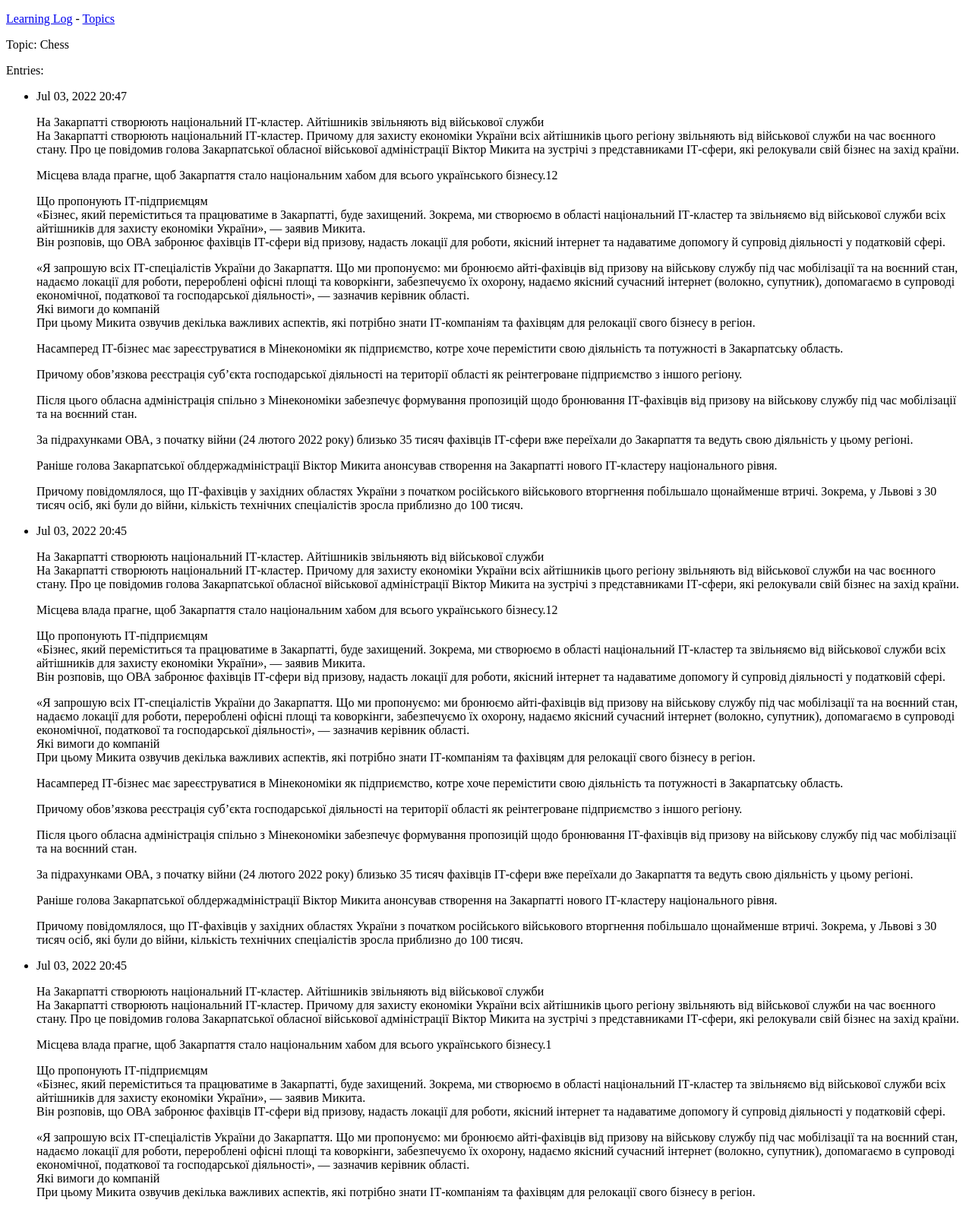
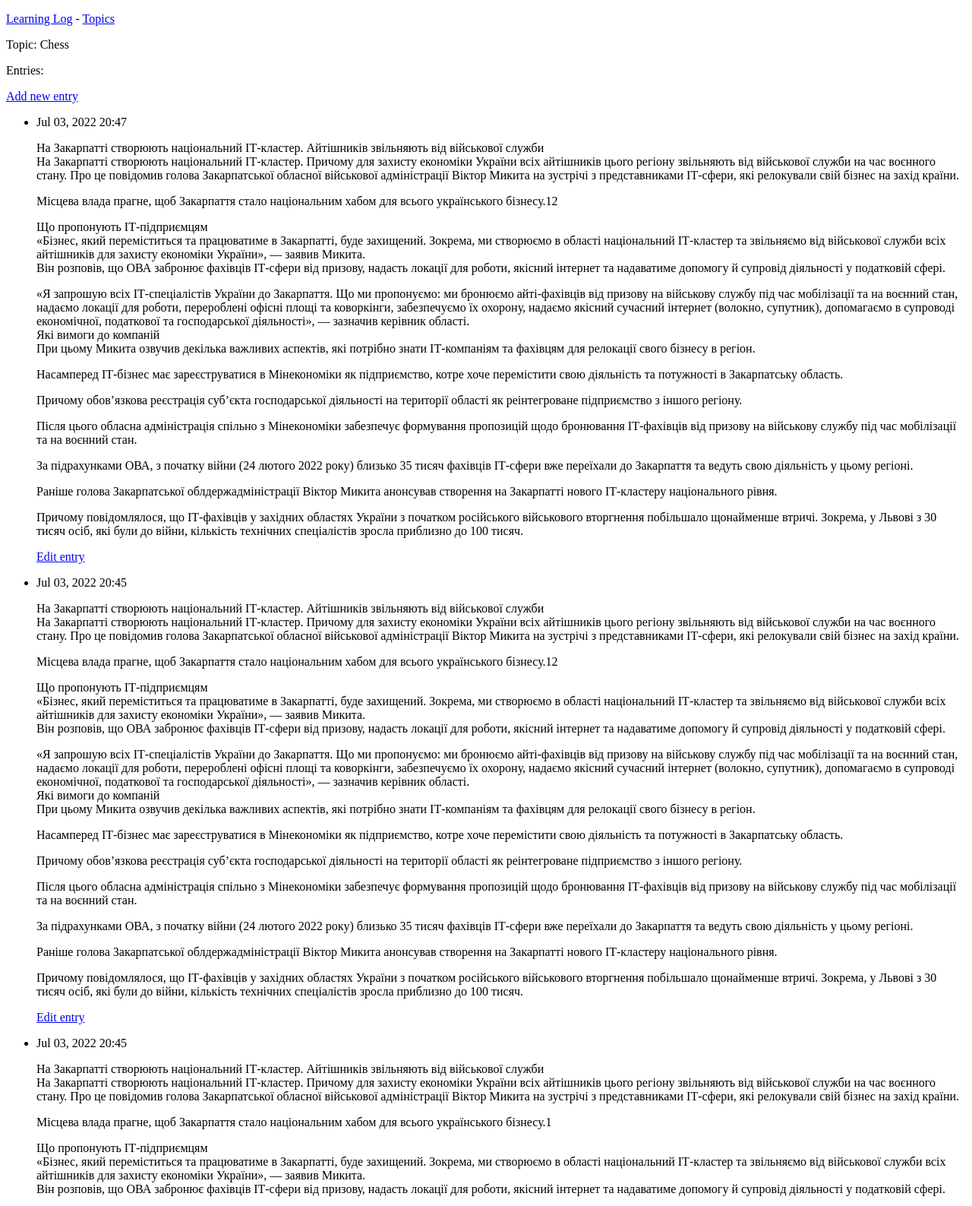
Before and after one commit to alexbohachov/Learning-Logs, a Django app: page /topics/1 in a window 1280 px wide. Shown: the top 1587 px of the page at 76% size. Run offline with Django 3.2, Linux system fonts and the light colour scheme; data comes from the database, SQL or seed files in the repository; both versions use the stored data as it was after the commit.

Commit message:
new_topic, new_entry, edit_entry

```diff
--- a/learning_logs/templates/learning_logs/topic.html
+++ b/learning_logs/templates/learning_logs/topic.html
@@ -10,11 +10,13 @@
   {% block content %}
   <p>Topic: {{ topic }}</p>
   <p>Entries:</p>
+  <p><a href="{% url 'learning_logs:new_entry' topic.id %}">Add new entry</a></p>
   <ul>
       {% for entry in entries %}
       <li>
           <p>{{ entry.date_added|date:'M d, Y H:i' }}</p>
           <p>{{ entry.text|linebreaks }}</p>
+          <p><a href="{% url 'learning_logs:edit_entry' entry.id %}">Edit entry</a> </p>
       </li>
       {% empty %}
       <li>There are no entries for this topic yet.</li>
--- a/learning_logs/templates/learning_logs/topics.html
+++ b/learning_logs/templates/learning_logs/topics.html
@@ -17,7 +17,7 @@
         <li>No topics have benn added yet.</li>
     {% endfor %}
  </ul>
-
+ <a href="{% url 'learning_logs:new_topic' %}">Add a new topic</a>
 {% endblock content %}
 </body>
 </html>
--- a/learning_logs/urls.py
+++ b/learning_logs/urls.py
@@ -8,4 +8,9 @@ urlpatterns = [
     path('', views.index, name='index'),
     path('topic/', views.topics, name='topics'),
     path('topics/<int:topic_id>', views.topic, name='topic'),
+    path('new_topic/', views.new_topic, name='new_topic'),
+    #The page for adding a new entry.
+    path('new_entry/<int:topic_id>/', views.new_entry, name='new_entry'),
+    #The page for editing an entry.
+    path('edit_entry/<int:entry_id>/', views.edit_entry, name='edit_entry'),
     ]
--- a/learning_logs/views.py
+++ b/learning_logs/views.py
@@ -1,6 +1,6 @@
-from django.shortcuts import render
-from .models import Topic
-
+from django.shortcuts import render, redirect
+from .models import Topic, Entry
+from .forms import TopicForm, EntryForm
 
 def index(request):
     """Home page Learning Log"""
@@ -20,3 +20,44 @@ def topic(request, topic_id):
     entries = topic.entry_set.order_by('-date_added')
     context = {'topic': topic, 'entries': entries}
     return render(request, 'learning_logs/topic.html', context)
+
+def new_topic(request):
+    if request.method != 'POST':
+        form = TopicForm()
+    else:
+        form = TopicForm(data=request.POST)
+        if form.is_valid():
+            form.save()
+            return redirect('learning_logs:topics')
+    context = {'form': form}
+    return render(request, 'learning_logs/new_topic.html', context)
+
+def new_entry(request, topic_id):
+    topic = Topic.objects.get(id=topic_id)
+    if request.method != 'POST':
+        form = EntryForm()
+    else:
+        form = EntryForm(data=request.POST)
+        if form.is_valid():
+            new_entry = form.save(commit=False)
+            new_entry.topic = topic
+            new_entry.save()
+            return redirect('learning_logs:topic', topic_id=topic_id)
+
+    context = {'topic': topic, 'form': form}
+    return render(request, 'learning_logs/new_entry.html', context)
+
+def edit_entry(request, entry_id):
+    entry = Entry.objects.get(id=entry_id)
+    topic = entry.topic
+
+    if request.method != 'POST':
+        form = EntryForm(instance=entry)
+    else:
+        form = EntryForm(instance=entry, data=request.POST)
+        if form.is_valid():
+            form.save()
+            return  redirect('learning_logs:topic', topic_id=topic.id)
+
+    context = {'entry': entry, 'topic': topic, 'form': form}
+    return render(request, 'learning_logs/edit_entry.html', context)
```
Also changed, not shown: learning_logs/forms.py (added, +15 -0 lines), learning_logs/templates/learning_logs/edit_entry.html (added, +21 -0 lines), learning_logs/templates/learning_logs/new_entry.html (added, +21 -0 lines), learning_logs/templates/learning_logs/new_topic.html (added, +22 -0 lines), db.sqlite3.
